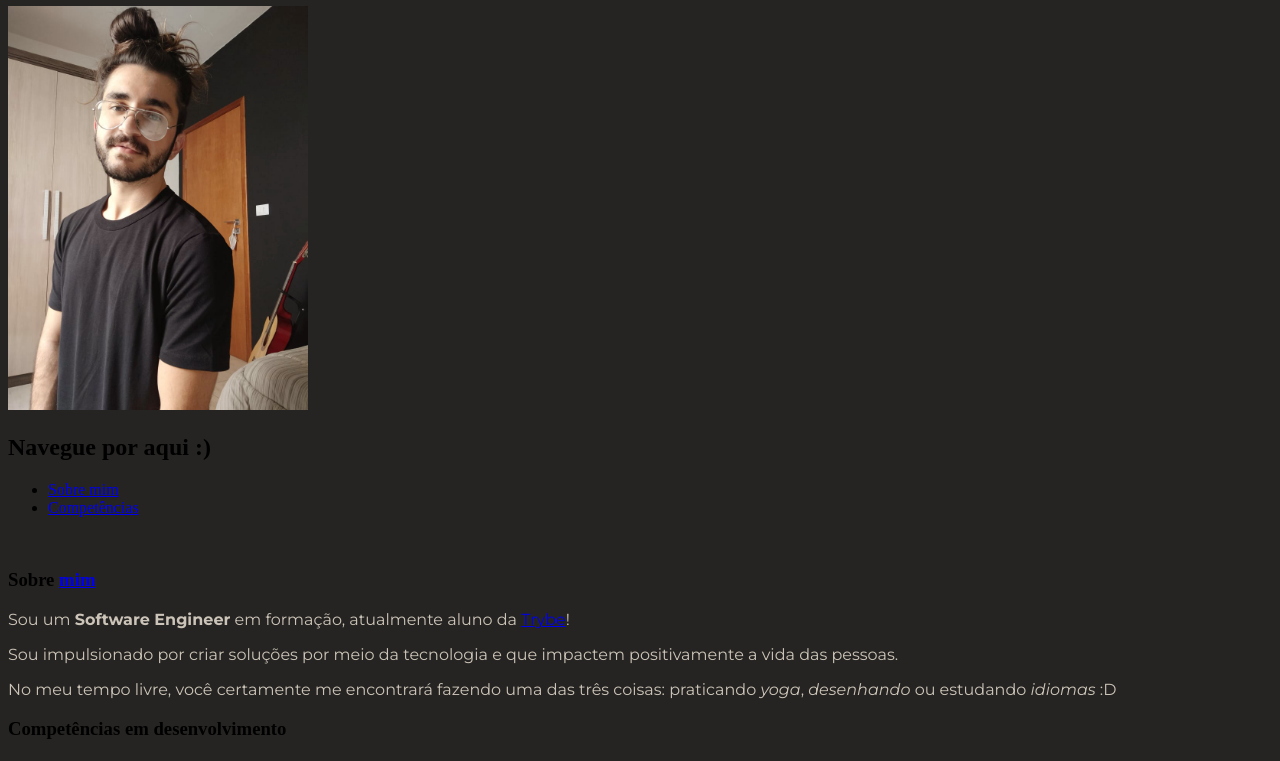
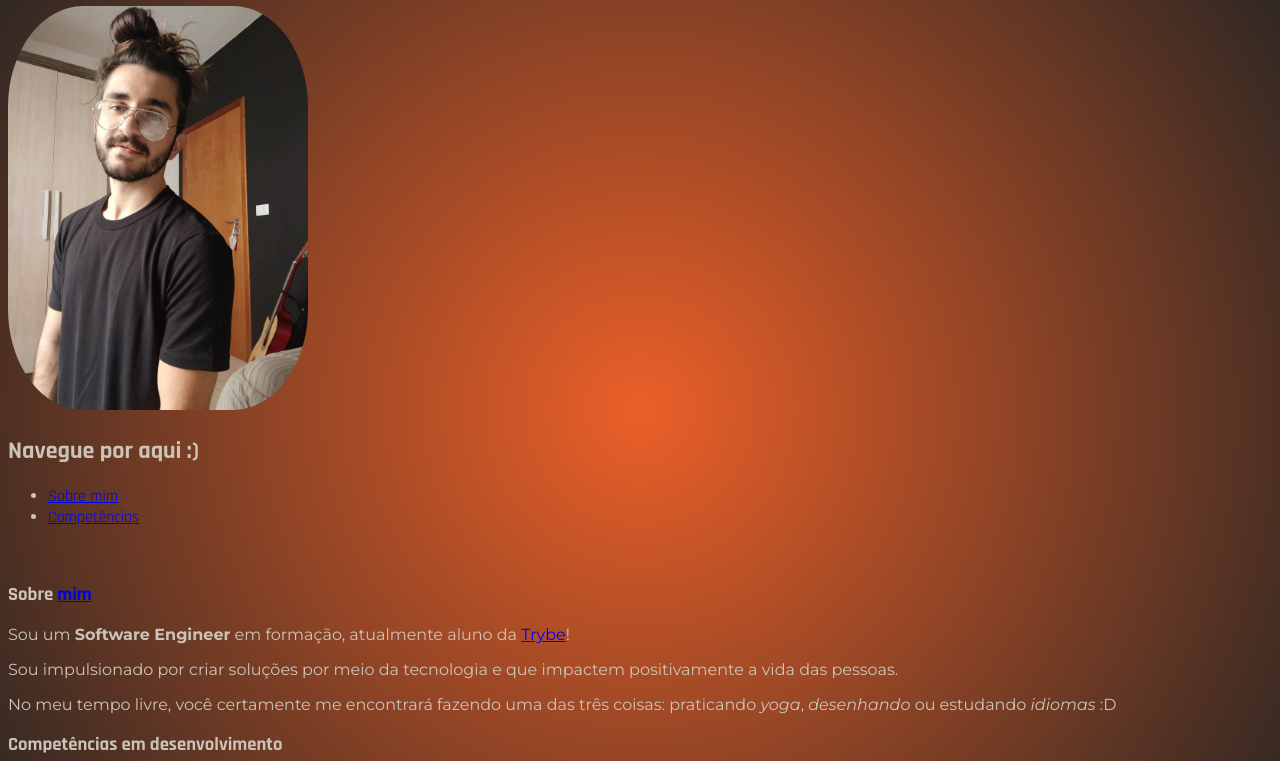
Before and after one commit to lzaghi/lzaghi.github.io, a plain HTML site: page index.html in a window 1280 px wide. Shown: the part 76-837 px from the top of the page. Drawn offline with Linux system fonts and the light colour scheme.

Commit message:
gradiente, cor e fontes texto

```diff
--- a/style.css
+++ b/style.css
@@ -15,15 +15,24 @@ font-family: 'Righteous', cursive;
 
 
 body {
-    background-color: var(--eerie-black);
+    /* background-color: var(--eerie-black); */
+    background-image: radial-gradient(circle, var(--flame), var(--eerie-black));
+    color: var(--pale-silver);
+    font-family: 'Rajdhani', sans-serif;
 }
 
 h1 {
     font-family: 'Montserrat Alternates', sans-serif;
-    color: var(--pale-silver)
 }
 
 .description {
     font-family: 'Montserrat', sans-serif;
-    color: var(--pale-silver)
 }
+
+#fotoLucca {
+    border-radius: 25%;
+}
+
+h2, h3 {
+    font-family: 'Rajdhani', sans-serif;
+}
```
